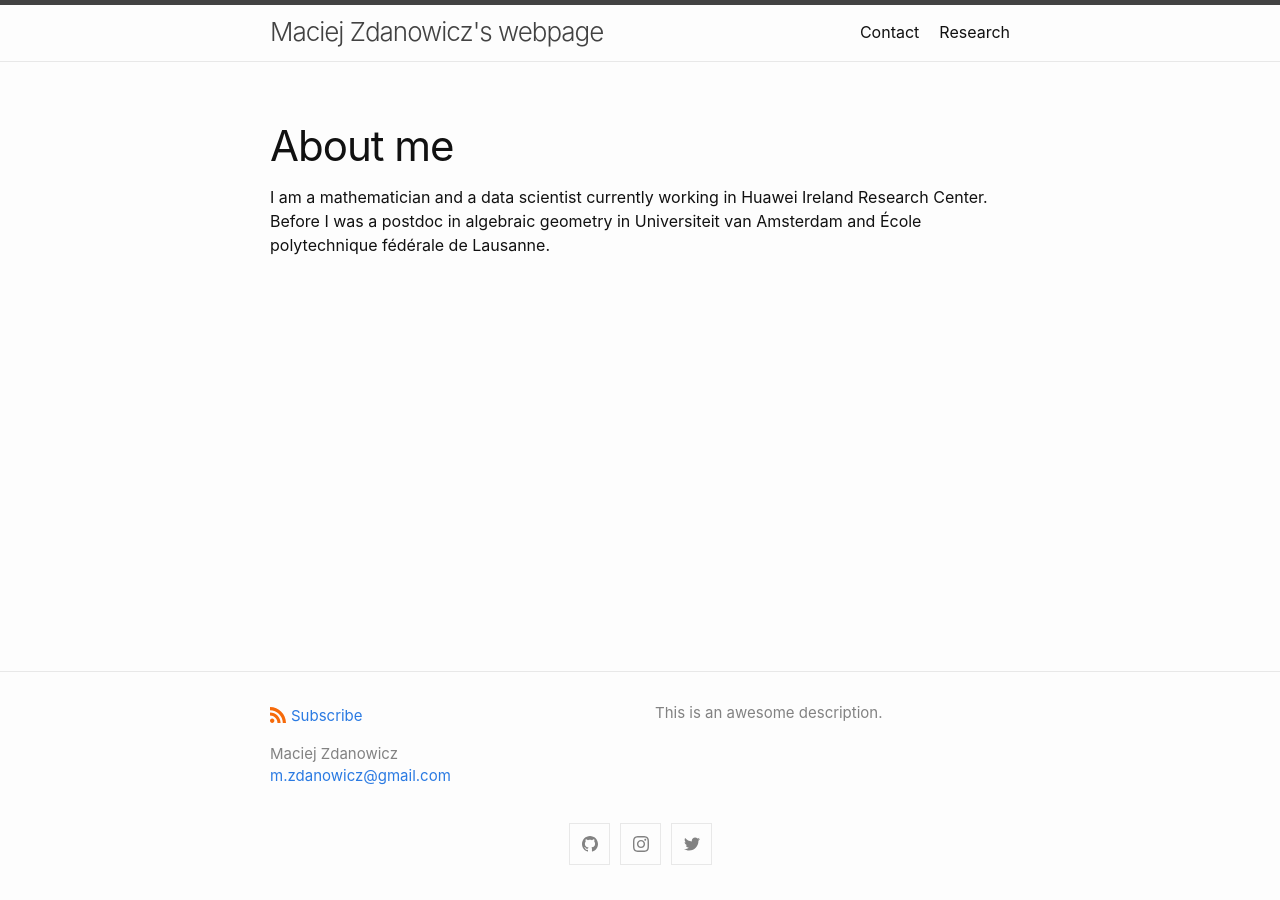
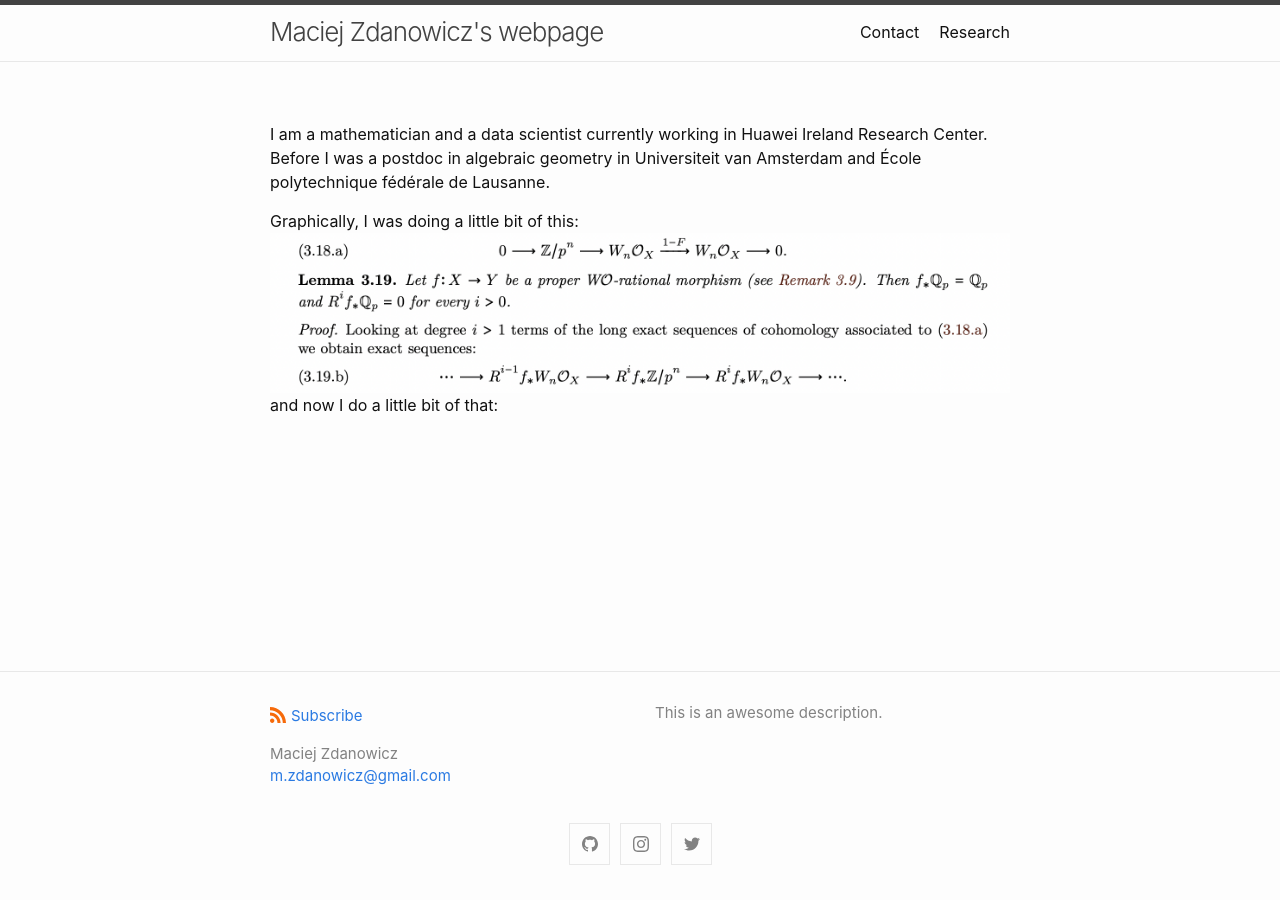
Before and after one commit to maciekrt/maciekrt.github.io, a Jekyll site: the page built from index.md, in a window 1280 px wide. Built offline with Jekyll 4.4.1, drawn with Linux system fonts in a browser that asks for light colours.

Commit message:
Added math picture.

```diff
--- a/index.md
+++ b/index.md
@@ -8,6 +8,8 @@
 layout: page
 ---
 
-# About me
+I am a mathematician and a data scientist currently working in Huawei Ireland Research Center. Before I was a postdoc in algebraic geometry in Universiteit van Amsterdam and École polytechnique fédérale de Lausanne.
 
-I am a mathematician and a data scientist currently working in Huawei Ireland Research Center. Before I was a postdoc in algebraic geometry in Universiteit van Amsterdam and École polytechnique fédérale de Lausanne.
+Graphically, I was doing a little bit of this:
+![math reasoning :)](/assets/argument.png)
+and now I do a little bit of that:
```
Also changed, not shown: assets/argument.png (added).
